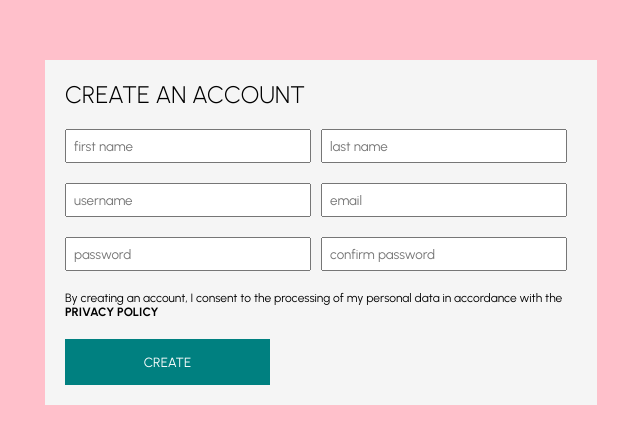
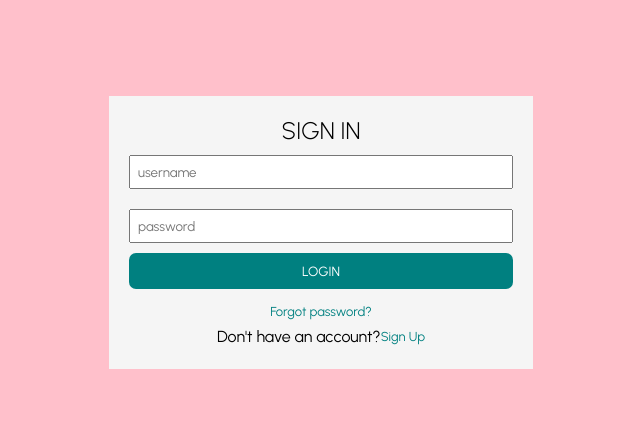
Before and after one commit to Krisliltech/eCommerce, a React (Create React App) app: page / in a window 1280 px wide. Shown: the part 168-612 px from the top of the page, without its empty margins (319-959 px from the left). Built offline with nearby package versions, Linux system fonts and the light colour scheme.

Commit message:
Login page implemented

```diff
--- a/src/App.tsx
+++ b/src/App.tsx
@@ -1,6 +1,7 @@
 import React from 'react';
 import './App.css';
 import Home from './pages/Home';
+import Login from './pages/Login';
 import Product from './pages/Product';
 import ProductList from './pages/ProductList';
 import Register from './pages/Register';
@@ -11,7 +12,8 @@ function App() {
     {/* <Home /> */}
     {/* <ProductList /> */}
     {/* <Product /> */}
-    <Register />
+    {/* <Register /> */}
+    <Login />
     </>
   );
 }
--- /dev/null
+++ b/src/pages/Login.tsx
@@ -0,0 +1,90 @@
+import styled from "styled-components"
+
+const Container = styled.div`
+    width:100vw;
+    height: 100vh;
+    background-color:pink;
+    display: flex;
+    align-items: center;
+    justify-content: center;
+`
+// const Another  = styled.div`
+//     flex:1;
+//     width:100%
+//     display: flex;
+//     align-items: center;
+//     justify-content: center;
+// `
+const Wrapper = styled.div`
+    // flex:1;
+    width:30%;
+    padding: 20px;
+    background-color: whitesmoke;
+`
+const Title = styled.h1`
+    font-size: 24px;
+    font-weight: 300;
+    display: flex;
+    justify-content: center;
+`
+const Form = styled.form`
+    display: flex;
+    flex-direction: column;
+`
+const Input = styled.input`
+    flex: 1;
+    min-width: 40%;
+    margin: 10px 0;
+    padding: 7px;
+`
+const Button = styled.button`
+    min-width: 40%;
+    border: none;
+    padding: 10px;
+    background-color: teal;
+    color: white;
+    cursor: pointer;
+    margin-bottom: 10px;
+    border-radius:7px;
+`
+const Link = styled.a`
+    margin: 5px 0;
+    font-size: 12px;
+    cursor: pointer;
+    display: flex;
+    justify-content: center;
+    font-size: 13px;
+    color: teal;
+
+    &:hover{
+        text-decoration: underline;
+    }
+`
+const Contain = styled.div`
+    display: flex;
+    justify-content: center;
+    align-items: center;
+    fontSize: 15px;
+`
+
+const Login = () => {
+    return (
+        <Container>
+            {/* <Another>sdcfygvhjknlkgkfhgjh</Another> */}
+            <Wrapper>
+                <Title>SIGN IN</Title>
+                <Form>
+                    <Input placeholder="username"/>
+                    <Input placeholder="password"/>
+                    <Button>LOGIN</Button>
+                    <Link>Forgot password?</Link>
+                    <Contain>Don't have an account?
+                        <Link>Sign Up</Link>
+                    </Contain>
+                </Form>
+            </Wrapper>
+        </Container>
+    )
+}
+
+export default Login
--- a/src/pages/Register.tsx
+++ b/src/pages/Register.tsx
@@ -28,25 +28,48 @@ const Title = styled.h1`
 const Form = styled.form`
     display: flex;
     flex-wrap: wrap;
+    align-items: center;
+    justify-content: center;
 `
 const Input = styled.input`
     flex: 1;
     min-width: 40%;
     margin: 20px 10px 0 0;
     padding: 7px;
-
 `
 const Agreement = styled.span`
     font-size: 12px;
     margin: 20px 0;
 `
 const Button = styled.button`
-    width: 40%;
+    width: 60%;
+    // min-width: 100%;
     border: none;
-    padding: 15px 20px;
+    padding: 10px 20px;
     background-color: teal;
     color: white;
     cursor: pointer;
+    border-radius:5px;
+`
+const Contain = styled.div`
+    margin: 20px 0px 5px 8px;
+    display: flex;
+    justify-content: center;
+    align-items: center;
+    fontSize: 15px;
+`
+const Link = styled.a`
+    margin: 5px 0;
+    font-size: 12px;
+    cursor: pointer;
+    display: flex;
+    justify-content: center;
+    font-size: 13px;
+    color: teal;
+
+    &:hover{
+        text-decoration: underline;
+    }
 `
 
 const Register = () => {
@@ -66,7 +89,10 @@ const Register = () => {
                         By creating an account, I consent to the processing of my personal
                         data in accordance with the <b>PRIVACY POLICY</b>
                     </Agreement>
-                    <Button>CREATE</Button>
+                    <Button>CREATE ACCOUNT</Button>
+                    <Contain>Already have an account?
+                        <Link>Sign In</Link>
+                    </Contain>
                 </Form>
             </Wrapper>
         </Container>
```
